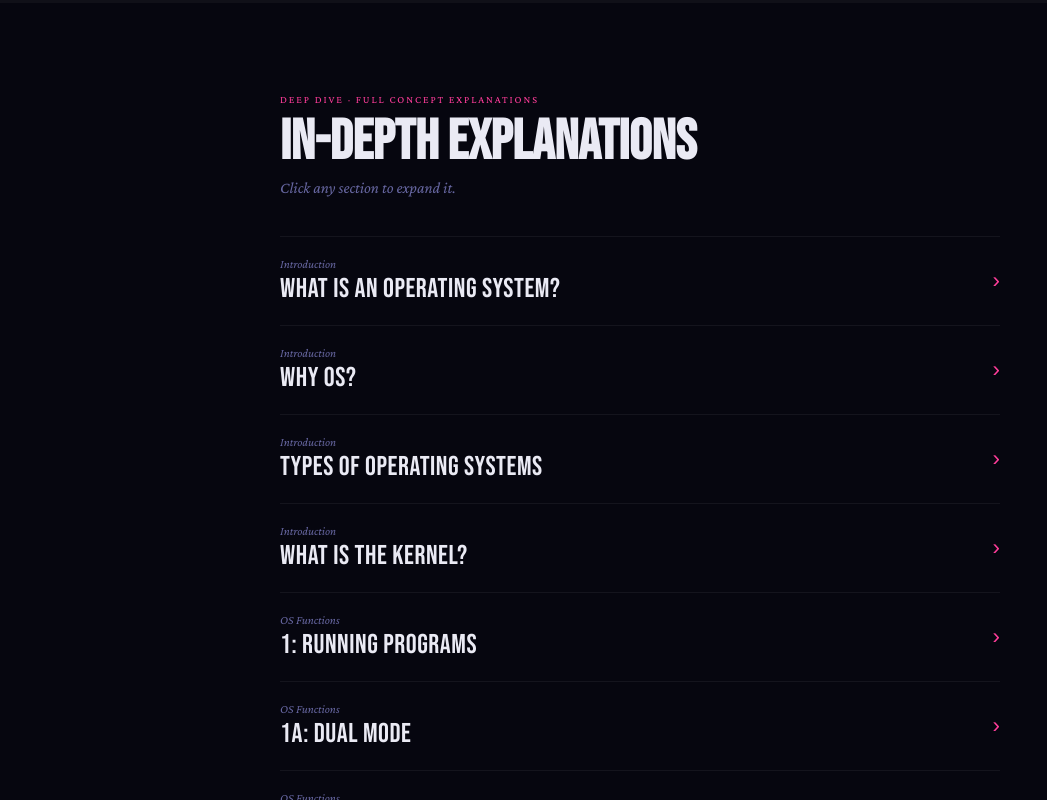
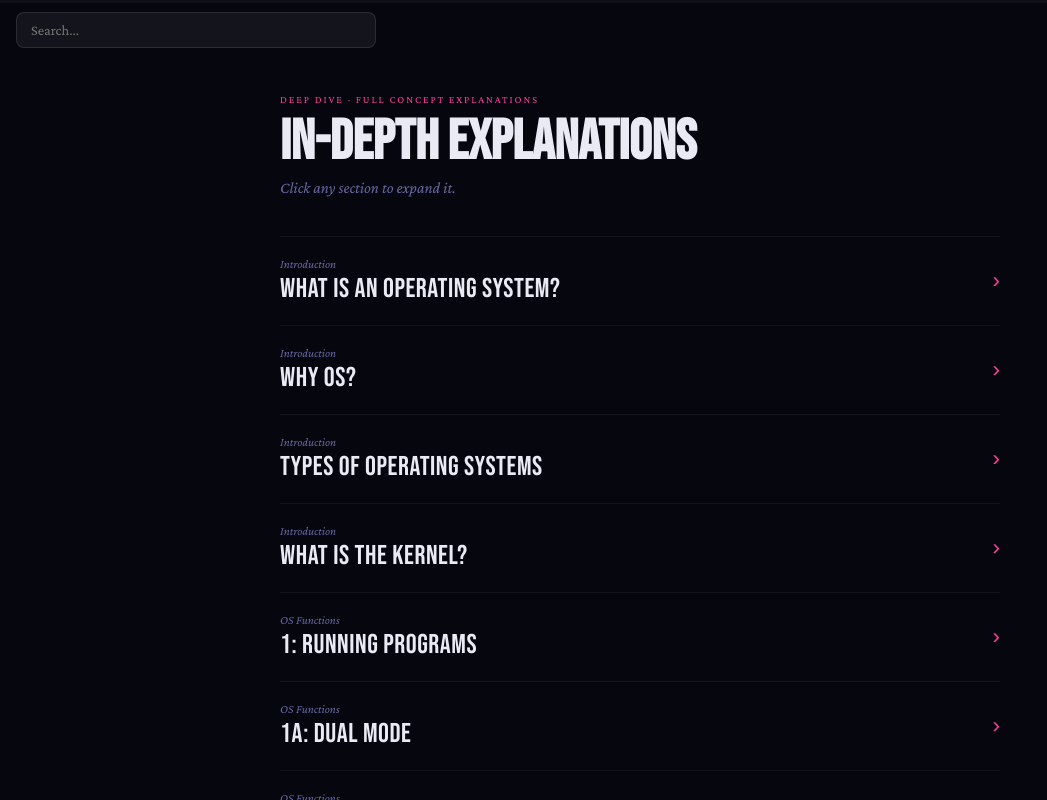
Before and after one commit to AtaurM/bobs-guide-to-os, a React (Vite) app: page / in a window 1280 px wide. Shown: the whole page, without its empty margins (0-1047 px from the left). Built offline with nearby package versions, Linux system fonts and the light colour scheme.

Commit message:
+Basic search component & context

```diff
--- a/src/App.jsx
+++ b/src/App.jsx
@@ -1,20 +1,29 @@
-import { useRef } from 'react'
+import { useRef, useState } from 'react'
+import { SearchContext } from './context/SearchContext'
 import styles from './App.module.css'
 import DeepPanel from './components/panels/DeepPanel'
 import ProgressBar from './components/layout/ProgressBar'
+import SearchBar from './components/common/SearchBar'
 import useScrollProgress from './hooks/useScrollProgress'
 
 export default function App() {
   const mainRef = useRef(null);
   const progress = useScrollProgress(mainRef);
+  const [searchQuery, setSearchQuery] = useState('')
 
   return (
+    <SearchContext.Provider value={searchQuery}>
       <div className={styles.root}>
         <ProgressBar progress={progress} />
+
+        <div className={styles.searchArea}>
+          <SearchBar value={searchQuery} onChange={setSearchQuery}/>
+        </div>
 
         <main ref={mainRef} className={styles.main} style={{ paddingTop: 54 }}>
           <DeepPanel />
         </main>
       </div>
+    </SearchContext.Provider>
   )
 }
--- a/src/App.module.css
+++ b/src/App.module.css
@@ -24,3 +24,12 @@
   }
 
 }
+
+.searchArea {
+  position: fixed;
+  top: 12px;
+  left: 16px;
+  right: 16px;
+  max-width: 360px;
+  z-index: 700;
+}
--- /dev/null
+++ b/src/components/common/SearchBar.jsx
@@ -0,0 +1,16 @@
+import styles from './SearchBar.module.css'
+
+export default function SearchBar({ value, onChange }) {
+    return (
+        <div className={styles.wrapper}>
+            <input
+                type="text"
+                className={styles.input}
+                value={value}
+                onChange={e => onChange(e.target.value)}
+                placeholder="Search..."
+                aria-label="Search"
+            />
+        </div>
+    )
+}
--- /dev/null
+++ b/src/components/common/SearchBar.module.css
@@ -0,0 +1,20 @@
+.wrapper {
+    position: relative;
+}
+
+.input {
+    width: 100%;
+    padding: 9px 14px;
+    background: rgba(255, 255, 255, 0.06);
+    border: 1px solid rgba(255, 255, 255, 0.1);
+    border-radius: 8px;
+    color: var(--text);
+    font-family: var(--font-body);
+    font-size: 0.9rem;
+    outline: none;
+
+    ::placeholder {
+        color: var(--text-dim);
+    }
+
+}
--- /dev/null
+++ b/src/context/SearchContext.js
@@ -0,0 +1,7 @@
+import { createContext, useContext } from 'react'
+
+export const SearchContext = createContext('')
+
+export function useSearch() {
+    return useContext(SearchContext)
+}
```
Lines whose indentation alone changed are shown as unchanged.
